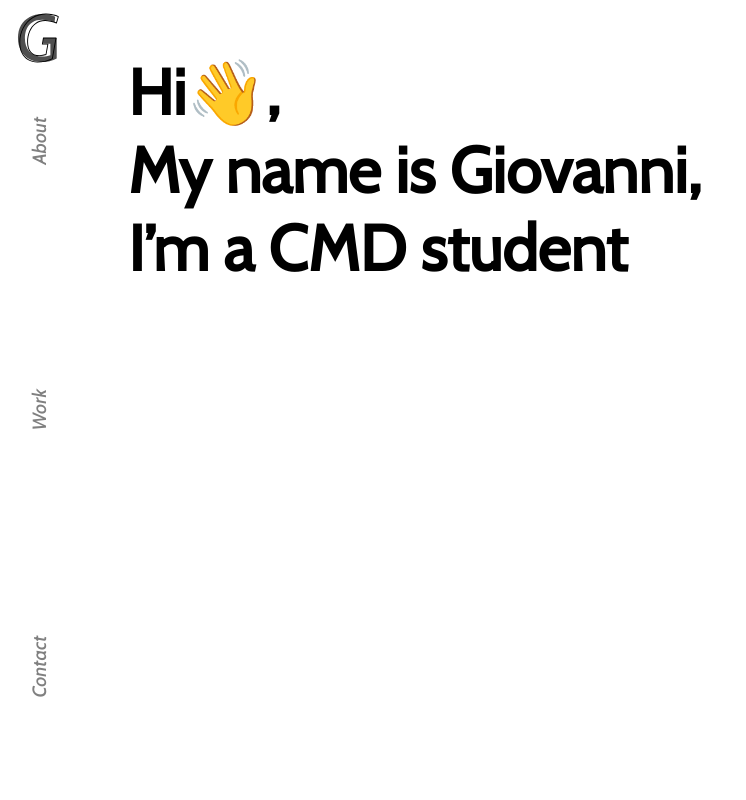
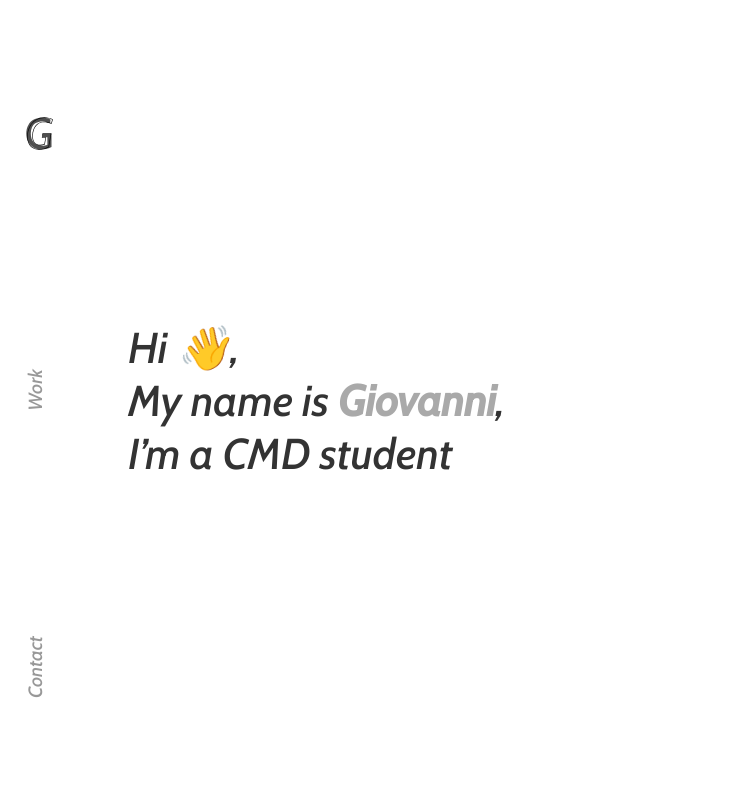
Before and after one commit to GiovanniDw/portfolio, a React (Create React App) app: page /#about in a window 1280 px wide. Before the commit this address led to /. Shown: the top 800 px of the page, without its empty margins (0-746 px from the left). Built offline with nearby package versions, Linux system fonts and the light colour scheme.

Commit message:
modified some files and css

```diff
--- a/package.json
+++ b/package.json
@@ -11,6 +11,7 @@
     "react": "^16.13.1",
     "react-dom": "^16.13.1",
     "react-scripts": "3.4.2",
+    "react-scroll": "^1.8.1",
     "typescript": "^3.9.7"
   },
   "scripts": {
--- a/src/App.css
+++ b/src/App.css
@@ -1,4 +1,4 @@
-@import url('https://fonts.googleapis.com/css2?family=Cabin:ital,wght@0,400;1,500&display=swap');
+
 * {
     box-sizing: border-box;
 }
@@ -25,8 +25,17 @@ font-family: 'Cabin', sans-serif;
   }
 }
 .App {
-    padding: 0 10%;
+
+
+    margin: 0 auto;
 }
+/* h2   {
+
+    position: sticky;
+
+    top: 50%;
+    left: 0;
+} */
 header {
     position: fixed;
 
@@ -45,7 +54,23 @@ header .logo img {
 }
 
 h1 {
-    font-size: 4em;
+    font-size: 2.7em;
+    font-style: italic;
+    color: #333333;
+    font-weight: 300;
+}
+
+h1 span.my-name {
+    color:darkgray;
+    font-weight: 600;
+}
+h1 span.my-name:before {
+    content: 'Giovanni';
+    position: absolute;
+    font-style: italic;
+
+     -webkit-text-stroke: 0.000000001em black;
+    -webkit-text-fill-color: transparent;
 }
 aside {
     position: fixed;
@@ -53,6 +78,7 @@ aside {
     left: 0;
 
     height: 100vh;
+    z-index: 1;
 }
 nav.main-nav {
 
@@ -64,34 +90,62 @@ nav.main-nav {
     flex-direction: column;
 
 }
+
+
 nav.main-nav a {
+    height: 2.5em;
     padding: .4em;
    appearance: none;
    font-style: italic;
-   color: gray;
+   color: #333333;
    text-decoration: none;
-    transition: .5s;
+   text-align: center;
+
     font-size: 1.2em;
-transform: rotate(-90deg);
+    opacity: 0.5;
+transition-duration: 0.2s;
 
 }
+
+nav.main-nav a:not(:first-child) {
+    text-align: right;
+transform: rotate(-90deg);
+}
+
+nav.main-nav a:not(:first-child):hover {
+transform: rotate(0deg);
+text-align: right;
+}
+nav.main-nav > .active {
+    opacity: 1;
+    font-weight: 600;
+}
+
 nav.main-nav a:hover {
-color:black;
+opacity: 0.7;
 }
 .App-link {
   color: #61dafb;
 }
 
-body {
-  background: url("/images/bg.svg") no-repeat center fixed ;
+main {
+    width: 80%;
+    margin: 0 auto;
 }
+
 section {
     height:100vh;
     position: sticky;
 }
 
-section#about {
+section#About {
     display: flex;
     justify-content: left;
     align-items: center;
+
 }
+
+article{
+    border: solid red 1px;
+    height: 20%;
+}
--- a/src/App.jsx
+++ b/src/App.jsx
@@ -1,47 +1,31 @@
-import React from 'react';
+import React, { Component } from 'react';
 import Menu from './components/Menu';
+import About from './sections/About';
+import Work from './sections/Work';
+import Contact from './sections/Contact';
 
 import './App.css';
 
-const App = () => {
+class App extends Component {
+	render() {
 		return (
 			<div
 				className='App'
 				style={{
-				background: `url(${process.env.PUBLIC_URL + '/images/bg.svg'}) no-repeat center fixed`,
+					background: `url(${
+						process.env.PUBLIC_URL + '/images/bg.svg'
+					}) no-repeat 10% fixed`,
 				}}
 			>
-			<header>
-				<div className='logo'>
-					<img
-						src={process.env.PUBLIC_URL + '/images/logo.svg'}
-						className='App-logo'
-						alt='logo'
-					/>
-				</div>
-			</header>
 				<Menu />
 				<main>
-				<section id='About'>
-					<h1>
-						Hi👋, <br></br>My name is Giovanni,<br></br> I’m a CMD
-						student
-					</h1>
-				</section>
-				<section id='Work'>
-					<h2>Work</h2>
-
-					<article></article>
-					<article></article>
-					<article></article>
-					<article></article>
-				</section>
-				<section id='Contact'>
-					<h2>Contact</h2>
-				</section>
+					<About />
+					<Work />
+					<Contact />
 				</main>
 			</div>
 		);
 	}
+}
 
 export default App;
--- a/src/components/Menu/index.jsx
+++ b/src/components/Menu/index.jsx
@@ -1,119 +1,55 @@
-import React, { useState, useEffect } from 'react';
+import React, { Component} from 'react';
+import { Link } from 'react-scroll';
 
-import MenuItem from '../MenuItem';
 
-const menuItems = {
-	About: null,
-	Work: null,
-	Contact: null,
-};
-
-const Menu = () => {
-	/*
-	 * Store the active menuItem in state to force update
-	 * when changed
-	 */
-	const [activeItem, setActiveItem] = useState('Top');
-
-	/*
-	 * The MutationObserver allows us to watch for a few different
-	 * events, including page resizing when new elements might be
-	 * added to the page (potentially changing the location of our
-	 * anchor points)
-	 * We also listen to the scroll event in order to update based
-	 * on our user's scroll depth
-	 */
-	useEffect(() => {
-		const observer = new MutationObserver(getAnchorPoints);
-		observer.observe(document.getElementById('root'), {
-			childList: true,
-			subtree: true,
-		});
-		window.addEventListener('scroll', handleScroll);
-	}, []);
-
-	/*
-	 * Programmatically determine where to set AnchorPoints for our Menu
-	 */
-	const getAnchorPoints = () => {
-		const curScroll = window.scrollY - 100;
-		const viewPortHeight = Math.max(
-			document.documentElement.clientHeight,
-			window.innerHeight || 0
-		);
-		for (const key in menuItems) {
-			menuItems[key] =
-				document.getElementById(key).getBoundingClientRect().top +
-				curScroll;
-		}
-		const bottom = document.body.offsetHeight;
-		handleScroll();
-	};
-
-	/*
-	 * Determine which section the user is viewing, based on their scroll-depth
-	 * Locating the active section allows us to update our MenuItems to show which
-	 * item is currently active
-	 */
-	const handleScroll = () => {
-		const curPos = window.scrollY;
-		let curSection = null;
-		/*
-		 * Iterate through our sections object to find which section matches with
-		 * the current scrollDepth of the user.
-		 * NOTE: This code assumes that the sections object is built with an 'ordered'
-		 * list of sections, with the lowest depth (top) section first and greatest
-		 * depth (bottom) section last
-		 * If your items are out-of-order, this code will not function correctly
-		 */
-		for (const section in menuItems) {
-			curSection = menuItems[section] >= curPos ? section : curSection;
-			if (curSection !== section) {
-				break;
-			}
-		}
-		if (curSection !== activeItem) {
-			setActiveItem(curSection);
-		}
-	};
-
-	/*
-	 * Create the list of MenuItems based on the sections object we have defined above
-	 */
-
-	const menuList = Object.keys(menuItems).map((e, i) => (
-		<MenuItem
-			itemName={e}
-			key={`menuitem_${i}`}
-			active={e === activeItem ? true : false}
-		/>
-	));
-
-	/*
-	 * Return the JSX Menu, complete with nested MenuItems
-	 */
+class Menu extends Component {
+    state = {};
+    render() {
         return (
 			<aside>
 				<nav className='main-nav'>
-            {menuList}
+					<Link
+						href='#About'
+						to='about'
+						spy={true}
+						smooth={true}
+						offset={0}
+						duration={500}
+						hashSpy={true}
+					>
+						<img
+							src={process.env.PUBLIC_URL + '/images/logo.svg'}
+							className='App-logo'
+							alt='logo'
+						/>
+					</Link>
+					<Link
+						href='#Work'
+						to='work'
+						spy={true}
+						smooth={true}
+						offset={0}
+						duration={500}
+						hashSpy={true}
+					>
+						Work
+					</Link>
+					<Link
+						href='#Contact'
+						to='contact'
+						spy={true}
+						smooth={true}
+						offset={0}
+						duration={500}
+						hashSpy={true}
+					>
+						Contact
+					</Link>
 				</nav>
 			</aside>
 		);
-};
-
-
-
-// const Menu = () => {
-//     return (
-// 		<aside>
-// 			<nav className='main-nav'>
-// 				<a href='#About'>About</a>
-// 				<a href='#Work'>Work</a>
-// 				<a href='#Contact'>Contact</a>
-// 			</nav>
-// 		</aside>
-// 	);
-// }
+    }
+}
 
 
 
--- a/src/components/MenuItem/index.jsx
+++ /dev/null
@@ -1,50 +0,0 @@
-import React, { useState, useEffect } from 'react';
-
-/*
- * A single menu item
- * I deconstruct props to provide more readable code, allowing
- * any future coders to see exactly what props are expected
- */
-const MenuItem = ({ itemName, active }) => {
-	/*
-	 * Store our anchorTarget in state
-	 * We do not set it here, preferring to wait for after the component
-	 * is mounted to avoid any errors
-	 */
-	const [anchorTarget, setAnchorTarget] = useState(null);
-
-	/*
-	 * When the component mounts and/or updates, set our AnchorTarget based
-	 * on the itemName
-	 */
-	useEffect(() => {
-		setAnchorTarget(document.getElementById(itemName));
-	}, [itemName]);
-
-	/*
-	 * Where all the magic happens -- scrollIntoView on click
-	 */
-	const handleClick = (event) => {
-		event.preventDefault();
-		anchorTarget.scrollIntoView({ behavior: 'smooth', block: 'start' });
-	};
-
-	/*
-	 * Return the MenuItem as JSX
-	 * Remember to set your ariaLabel for accessability!
-	 */
-	return (
-
-		<a
-			href={`#${itemName}`}
-			onClick={handleClick}
-			className={active}
-			ariaLabel={`Scroll to ${itemName}`}
-		>
-			{itemName}
-			</a>
-
-	);
-};
-
-export default MenuItem;
--- a/src/index.css
+++ b/src/index.css
@@ -1,6 +1,7 @@
+@import url('https://fonts.googleapis.com/css2?family=Cabin:ital,wght@0,400;1,500&display=swap');
 body {
   margin: 0;
-  font-family: -apple-system, BlinkMacSystemFont, 'Segoe UI', 'Roboto', 'Oxygen',
+  font-family: 'Cabin', -apple-system, BlinkMacSystemFont, 'Segoe UI', 'Roboto', 'Oxygen',
     'Ubuntu', 'Cantarell', 'Fira Sans', 'Droid Sans', 'Helvetica Neue',
     sans-serif;
   -webkit-font-smoothing: antialiased;
--- /dev/null
+++ b/src/sections/About.jsx
@@ -0,0 +1,14 @@
+import React, { Component } from 'react'
+
+export default class About extends Component {
+    render() {
+        return (
+			<section id='About' className='about'>
+				<h1>
+					Hi <span role='img'>👋</span>, <br></br>My name is{' '}
+					<span className='my-name'>Giovanni</span>,<br></br> I’m a CMD student
+				</h1>
+			</section>
+		);
+    }
+}
--- /dev/null
+++ b/src/sections/Contact.jsx
@@ -0,0 +1,11 @@
+import React, { Component } from 'react';
+
+export default class Work extends Component {
+	render() {
+		return (
+			<section id='Contact' className='contact'>
+				<h2>Contact</h2>
+			</section>
+		);
+	}
+}
--- /dev/null
+++ b/src/sections/Work.jsx
@@ -0,0 +1,16 @@
+import React, { Component } from 'react';
+
+export default class Work extends Component {
+	render() {
+		return (
+			<section id='Work' className="work">
+				<h2>Work</h2>
+
+				<article></article>
+				<article></article>
+				<article></article>
+				<article></article>
+			</section>
+		);
+	}
+}
```
Also changed, not shown: 1 other file (tests, documents, lock files or other folders). Lines whose indentation alone changed are shown as unchanged.
